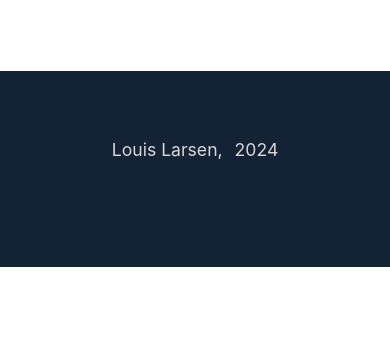
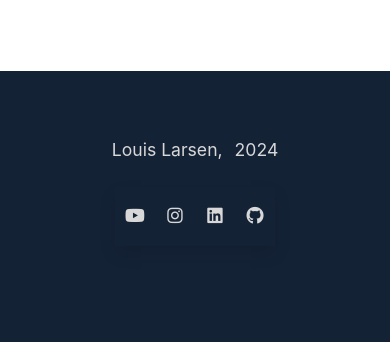
Before and after one commit to lalarsen02/Personal_Website, a Flask app: page /music in a window 390 px wide. Shown: the part 1461-1803 px from the top of the page. Before the commit the page ends 1728 px from the top, so only its background shows below. Run offline with Flask 3, Linux system fonts and the light colour scheme.

Commit message:
Bug Fix Footer/RockBand

```diff
--- a/projects/RockBand.txt
+++ b/projects/RockBand.txt
@@ -1,7 +1,7 @@
 Title: RockBand
 
 Description:
-I started my computer science journey in the fall of 2021. In the first half of my sophomore year, I took "Computer Science: An Interdisciplinary Approach," which served as my introduction to the field. The course taught basic computer science principles and issues while utilizing diverse areas of study, from science-related fields like physics, chemistry, and biology to humanities-related domains like linguistics and music. This course sparked my passion for computer science – the way it bridged seemingly unrelated disciplines to solve complex problems fascinated me and inspired me to explore the endless possibilities of this field.
+I started my computer science journey in the fall of 2021. In the first half of my sophomore year, I took "Computer Science: An Interdisciplinary Approach," which served as my introduction to the field. The course taught basic computer science principles and issues while utilizing diverse areas of study, from science-related fields like physics, chemistry, and biology to humanities-related domains like linguistics and music. This course sparked my passion for computer science - the way it bridged seemingly unrelated disciplines to solve complex problems fascinated me and inspired me to explore the endless possibilities of this field.
 
 This was the course's final project, where I developed a fully functioning command-line DAW (Digital Audio Workstation) for music production. It was built upon a prior assignment titled "Guitar Hero," where I implemented the Karplus-Strong algorithm to simulate the sound of a plucked guitar string. Building on this, I included instruments like bass strings, a synthesizer, and various drum sounds. Beyond instrument simulation, I incorporated a recording and playback system utilizing a symbol table so users could seamlessly play what they created at any time. Finally, I added the capability to manipulate the audio with effects, like reversing the audio, adding delay and reverb, and applying distortion.
 
--- a/static/css/style.css
+++ b/static/css/style.css
@@ -46,7 +46,7 @@ main {
     color: #0d1b2a;
 }
 
-.navbar-menu .navbar-group {
+.portfolio-navbar .navbar-menu .navbar-group {
     display: flex;
     flex-direction: row;
     justify-content: center;
@@ -126,15 +126,7 @@ p.body5 {
     box-shadow: 10px 10px 10px rgba(0, 0, 0, 0.5);
 }
 
-.footer {
-    background-color: #142236;
-}
-
-.portfolio-navbar-footer {
-    background-color: #142236;
-}
-
-.portfolio-footer {
+.footer-color {
     background-color: #142236;
 }
 
@@ -349,7 +341,7 @@ li {
         cursor: pointer;
     }
 
-    .navbar-menu {
+    .portfolio-navbar .navbar-menu {
         align-items: stretch;
         padding: 1.5em;
         border-radius: 1em;
@@ -367,7 +359,7 @@ li {
         pointer-events: none;
     }
 
-    .navbar-menu.is-active {
+    .portfolio-navbar .navbar-menu.is-active {
         display: flex;
         flex-direction: column;
         gap: 0.5rem;
@@ -388,6 +380,21 @@ li {
         box-shadow: none;
         justify-content: center;
         align-items: center;
+    }
+
+    .footer .navbar {
+        display: flex;
+        flex-direction: column;
+        align-items: center;
+    }
+
+    .footer .navbar-menu {
+        margin-top: 1rem;
+    }
+
+    .footer .navbar-end {
+        display: flex;
+        justify-content: center;
     }
 
     .contact h2 {
--- a/templates/footer.html
+++ b/templates/footer.html
@@ -1,12 +1,12 @@
-<footer class="footer">
+<footer class="footer footer-color">
   <div class="container">
-    <nav class="navbar portfolio-navbar-footer">
+    <nav class="navbar footer-color">
       <div class="navbar-brand">
         <a href="/" class="navbar-item footer-navbar-item">
           Louis Larsen, <span id="current-year"></span>
         </a>
       </div>
-      <div class="navbar-menu portfolio-footer is-flex">
+      <div class="navbar-menu footer-color is-flex">
         <div class="navbar-end is-flex">
           <a class="navbar-item footer-navbar-item" href="https://www.youtube.com/@louislarsen7261">
             <span class="icon">
```
